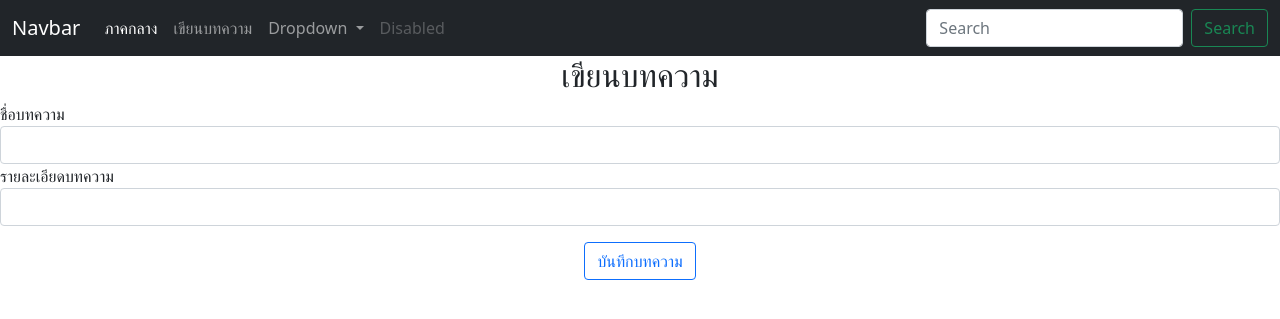
After one commit to bitotassuya/BasicDjango, a Django app: page /createfrom in a window 1280 px wide. The commit adds this page. Shown: the top 319 px of the page. Run offline with Django 4.2, Linux system fonts and the light colour scheme.

Commit message:
create form

```diff
--- a/Project1/Project1/urls.py
+++ b/Project1/Project1/urls.py
@@ -21,5 +21,7 @@ from blogs import views
 urlpatterns = [
     path('admin/', admin.site.urls),
     path('home/', views.hello),
-    path('page1', views.page1)
+    path('page1', views.page1),
+    path('createfrom', views.createFrom)
+
 ]
--- /dev/null
+++ b/Project1/Templates/from.html
@@ -0,0 +1,28 @@
+<!-- extends layoutfile-->
+{% extends 'layout.html'%}
+{% block FirstContent %}
+
+
+
+<h2 align="center">เขียนบทความ</h2>
+<from action="" method="get">
+    <!--input for name-->
+    <div class="form-group">
+        <label for="">ชื่อบทความ</label>
+        <input type="text" class="form-control" name="name">
+
+    </div>
+    <!--input for description-->
+    <div class="form-group">
+        <label for="">รายละเอียดบทความ</label>
+        <input type="text" class="form-control" name="description">
+    </div>
+
+
+</from>
+<div class="container mt-3" align="center">
+    <!-- Button for save-->
+    <button type="submit" value="บันทึกบทความ" class="btn btn-outline-primary">บันทึกบทความ</button>
+</div>
+
+{% endblock %}
--- a/Project1/Templates/layout.html
+++ b/Project1/Templates/layout.html
@@ -31,7 +31,7 @@
                         <a class="nav-link active" aria-current="page" href="/page1">ภาคกลาง</a>
                     </li>
                     <li class="nav-item">
-                        <a class="nav-link" href="#">Link</a>
+                        <a class="nav-link" href="/createfrom">เขียนบทความ</a>
                     </li>
                     <li class="nav-item dropdown">
                         <a class="nav-link dropdown-toggle" href="#" id="navbarDropdown" role="button"
--- a/Project1/blogs/views.py
+++ b/Project1/blogs/views.py
@@ -17,3 +17,7 @@ def hello(request):
 
 def page1(request):
     return render(request, 'page1.html')
+
+
+def createFrom(request):
+    return render(request, 'from.html')
```
